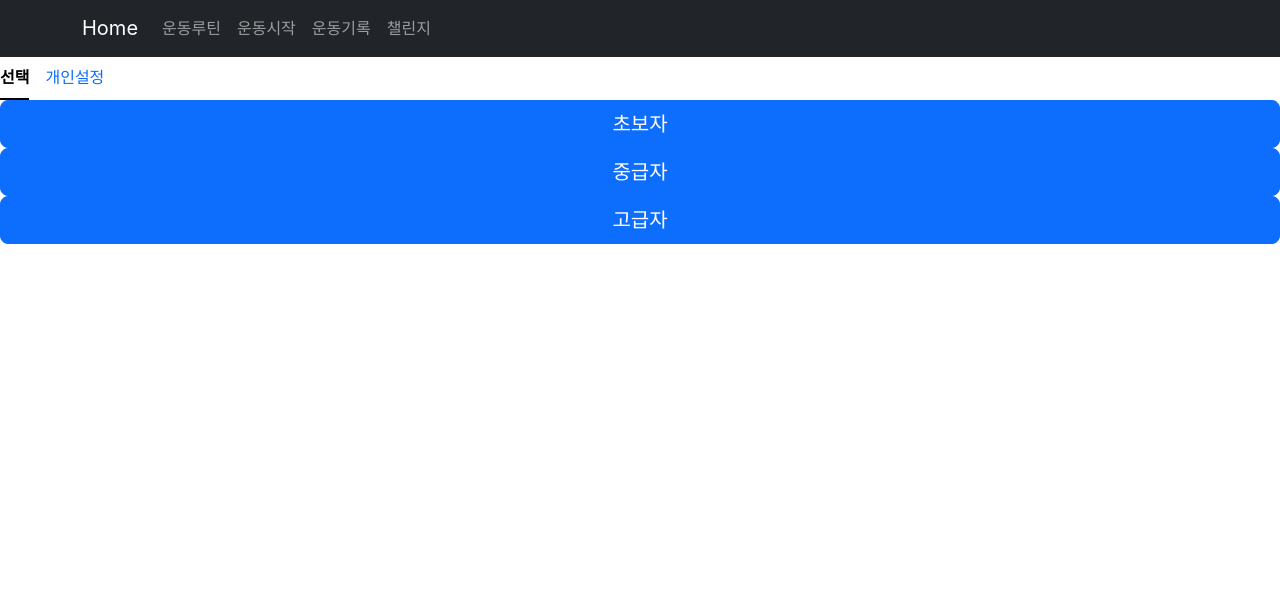
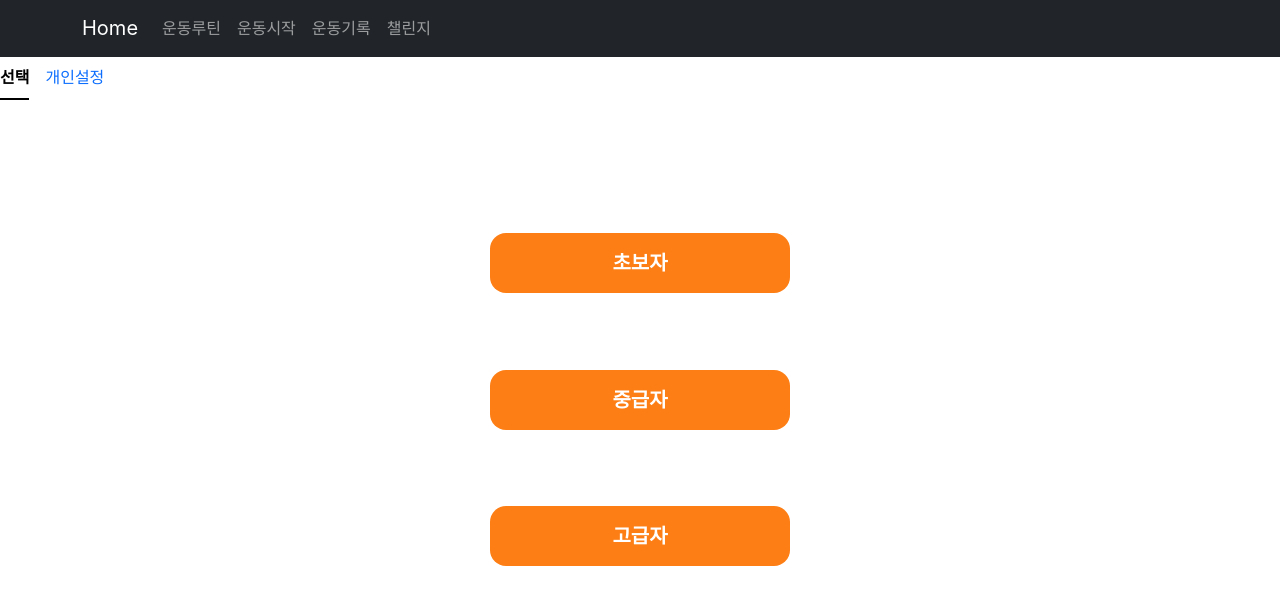
Before and after one commit to soyeonnan/mini_project, a React (Vite) app: page /start in a window 1280 px wide. Shown: the top 604 px of the page. Built offline with nearby package versions, Linux system fonts and the light colour scheme; a web font is replaced by a local one.

Commit message:
캘린더에 로컬스토리지 가져옴

```diff
--- a/src/components/Time.jsx
+++ b/src/components/Time.jsx
@@ -21,7 +21,7 @@ function Time ( {timeShow} ){ //timer에 state값을 받아옴
   const secRef = useRef(0);
 
   // 여기다가 REf을 사용해서 타이머 제거, 하나 더 뭔가 제거했음 그걸 만들어 둘거임 (왜냐면 계속 값을 저장해야되고 다른곳에서도 쓸 수 있게 변수로 뺄거임)
- const interval = useRef(); // 랜더링 하는 값을 저장
+ const interval = useRef();
  const timeOut = useRef(); // 타이머가 종료되면 랜더링종료,set 초기화
 
  const clear = ()=>{
--- a/src/pages/MyCalendar.jsx
+++ b/src/pages/MyCalendar.jsx
@@ -1,6 +1,6 @@
 import React, { useState } from 'react';
 import { Calendar } from '@mantine/dates';
-import { Indicator, MantineProvider, useMantineTheme } from '@mantine/core';
+import { Center, Indicator, MantineProvider, useMantineTheme } from '@mantine/core';
 import '@mantine/core/styles.css';
 import '@mantine/dates/styles.css';
 import dayjs from 'dayjs';
@@ -8,22 +8,34 @@ import dayjs from 'dayjs';
 function MyCalendar() {
   const [date, setDate] = useState(new Date());
 
+  let workoutDay = localStorage.getItem('startWorkTime')
+    // 로컬스토리지에 있는 운동 기록 가져옴
+    workoutDay = JSON.parse(workoutDay)
+    // 가져온게 문자열이라서 배열로 변환(오브젝트 형태)
+
+    let historyDay = workoutDay.map((history)=>history.todayTime)
+    console.log(historyDay);
 
   return (
 
+    <Center  >
 
       <Calendar
+      size="xl"
+      mt={50}
       static
       renderDay={(date) => {
         const day = dayjs(date).date();
         return (
-          <Indicator size={6} color="red" offset={-2} disabled={day !== 16}>
+
+          <Indicator size={6} color="red" offset={-2} disabled={day !== 20}>
             <div>{day}</div>
           </Indicator>
         );
       }}
       />
 
+    </Center>
 
 
   );
--- a/src/pages/Start.jsx
+++ b/src/pages/Start.jsx
@@ -1,8 +1,9 @@
 import { Outlet, useLocation, useNavigate } from "react-router-dom";
 import SecondHeader from "../components/SecondHeader";
-import Button from 'react-bootstrap/Button';
 import { routineTime } from "./Routine";
 import { useEffect, useState } from "react";
+import { Stack } from "react-bootstrap";
+import { Button, Center, Flex } from "@mantine/core";
 
 function Start() {
   const routineTimeShow = useLocation();
@@ -26,21 +27,37 @@ function Start() {
     <>
       <SecondHeader show={show}/>
 
+        <Flex
+
+          className={`d-grid `}
+          mt={100}
+          h="50vh"
+          mih={50}
+          gap="xs"
+          justify="center"
+          align="center"
+          direction="column"
+          wrap="wrap"
+          >
+
         {
           routineTimeShow.pathname === '/start' ?
 
           routineTime.map((time,i)=>{
 
             return (
-            <div className={`d-grid gap-${i}`} key={i}>
-            <Button variant="primary" size="lg" onClick={()=> {
+
+
+
+                  <Button variant="filled" color="orange" size="xl" radius="lg" w={300} onClick={()=> {
 
                     navigate('/start/timer', {state : time})
                     }}>
                     {time.level}
 
                   </Button>
-          </div>
+
+
             )
           })
 
@@ -49,6 +66,7 @@ function Start() {
         }
 
 
+        </Flex>
 
       <Outlet/>
     </>
```
Lines whose indentation alone changed are shown as unchanged.
